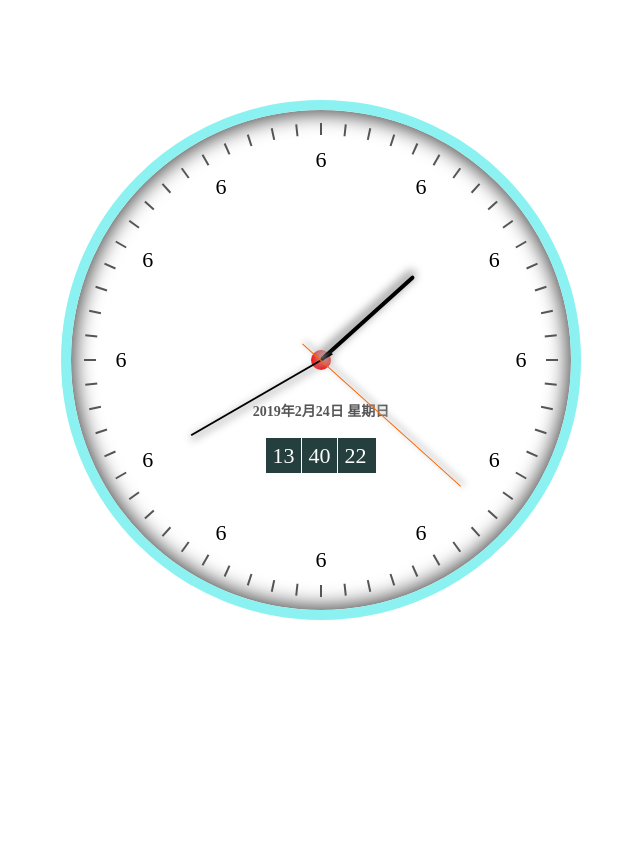
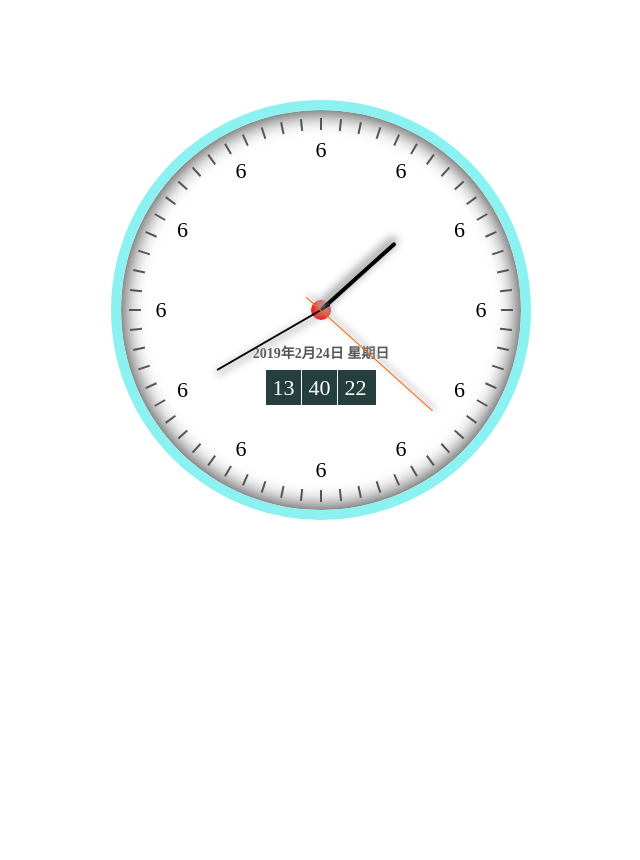
Before and after one commit to 15919873635/OrangeUI, a plain HTML site: page TestDemo.html in a window 1280 px wide. Shown: the whole page, without its empty margins (319-959 px from the left). After the commit the page ends 800 px from the top, so only its background shows below. Drawn offline with Linux system fonts and the light colour scheme.

Commit message:
优化逻辑

```diff
--- a/css/extend/Clock.css
+++ b/css/extend/Clock.css
@@ -104,7 +104,7 @@ p{
     line-height: 35px;
     text-align:center;
     position:absolute;
-    top: calc(57.5% + 40px);
+    top: calc(57.5% + 30px);
     left: calc(50% - 55px);
     z-index: 11;
     color:#555;
--- a/js/extend/Clock.js
+++ b/js/extend/Clock.js
@@ -8,7 +8,7 @@
         jQ.fn.extend({
             OrangeClock:function(options){
                 var clock = jQ(this),
-                    clock_default_width = 500,
+                    clock_default_width = 400,
                     defaultOptions = initOptions(options),
                     defaultMethods = initMethods(),
                     hasInited = jQ.type(clock.data("hasInited")) === "undefined" ? false : clock.data("hasInited");
```
